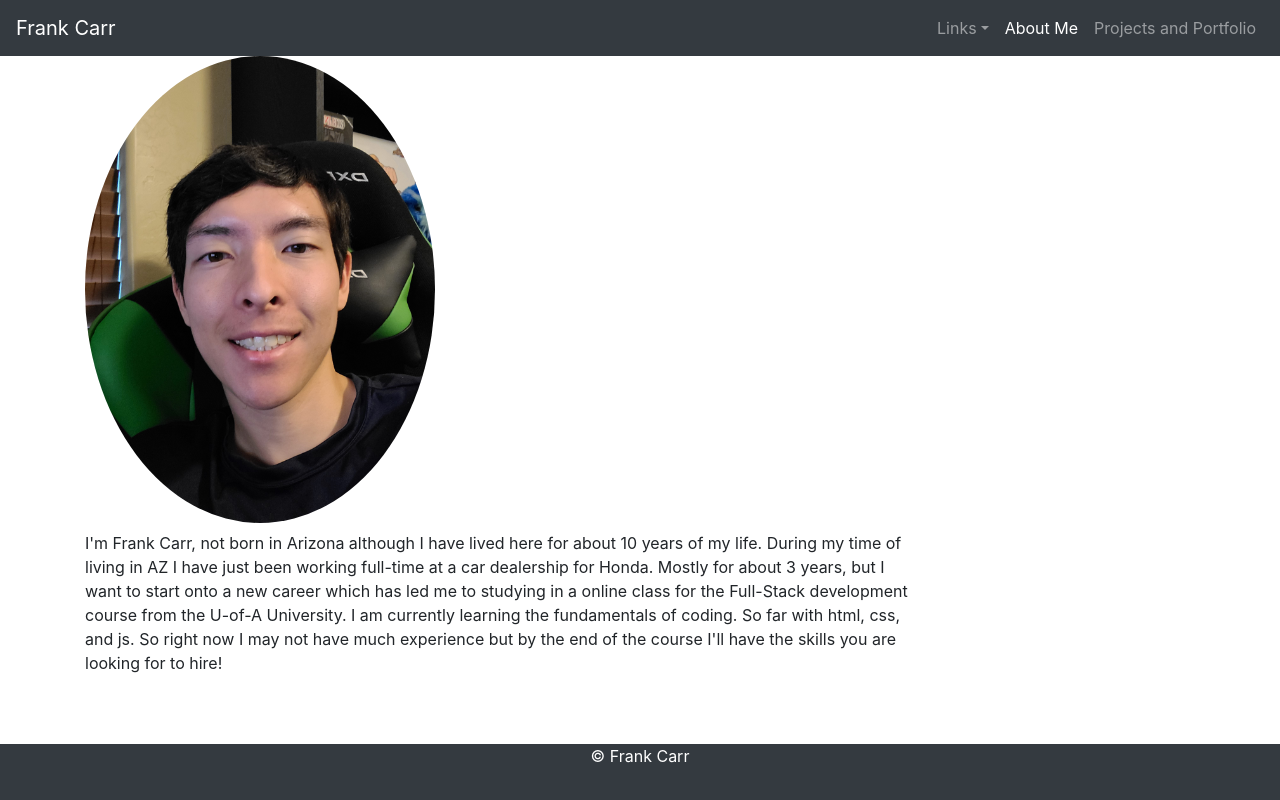
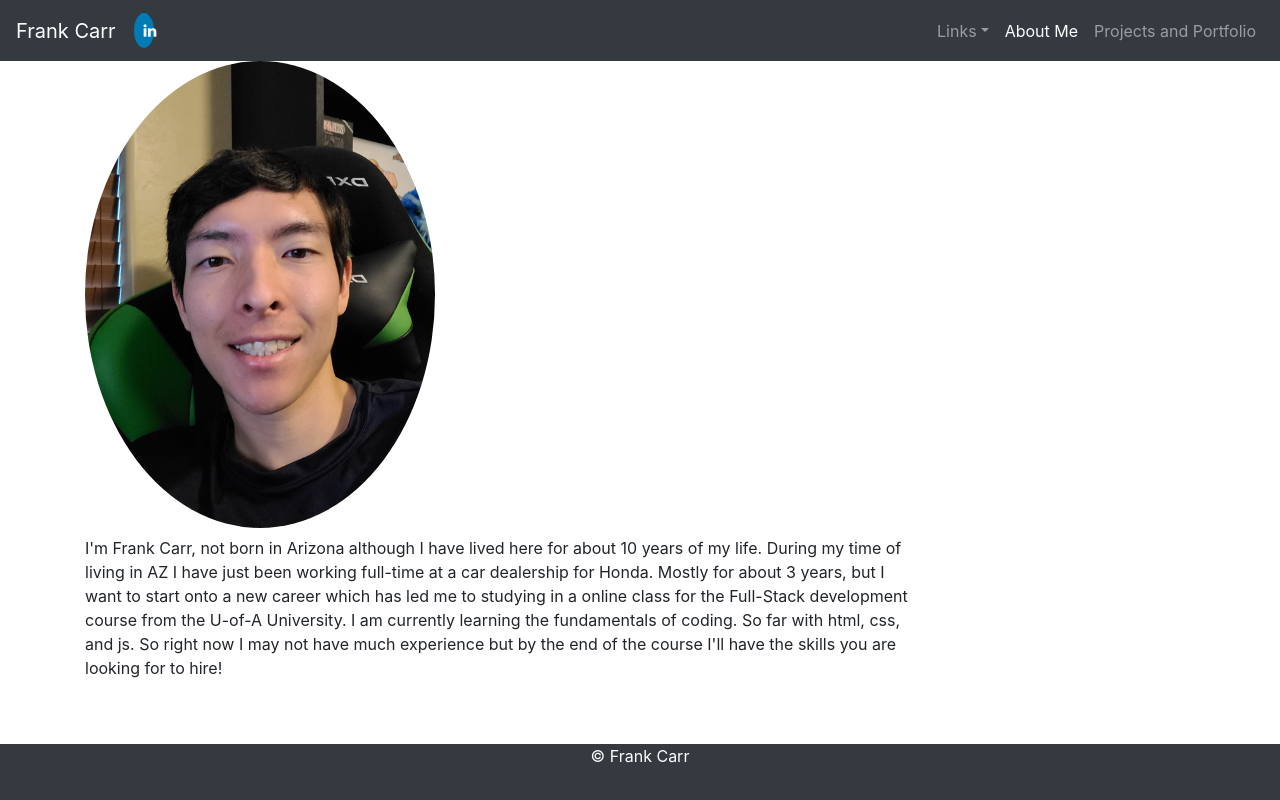
Before and after one commit to gundamtrooperx/reactPortfolio, a React (Create React App) app in the folder react-portfolio/: page / in a window 1280 px wide. Built offline with nearby package versions, Linux system fonts and the light colour scheme.

Commit message:
added changes to header.js, app.css, index.html for social icon links

```diff
--- a/react-portfolio/public/index.html
+++ b/react-portfolio/public/index.html
@@ -15,6 +15,7 @@
   <link rel="manifest" href="%PUBLIC_URL%/manifest.json" />
   <link rel="stylesheet" href="https://cdn.jsdelivr.net/npm/bootstrap@4.5.3/dist/css/bootstrap.min.css"
     integrity="sha384-TX8t27EcRE3e/ihU7zmQxVncDAy5uIKz4rEkgIXeMed4M0jlfIDPvg6uqKI2xXr2" crossorigin="anonymous">
+  <link rel="stylesheet" href="https://cdnjs.cloudflare.com/ajax/libs/font-awesome/4.7.0/css/font-awesome.min.css">
   <!--
       Notice the use of %PUBLIC_URL% in the tags above.
       It will be replaced with the URL of the `public` folder during the build.
--- a/react-portfolio/src/App.css
+++ b/react-portfolio/src/App.css
@@ -4,3 +4,22 @@ footer{
   width:100%;
   height:7vh;
 }
+
+.fa {
+  padding: 10px;
+  font-size: 15px;
+  width: 20px;
+  text-align: center;
+  text-decoration: none;
+  margin: 5px 2px;
+  border-radius: 50%;
+}
+
+.fa:hover {
+  opacity: 0.7;
+}
+
+.fa-linkedin {
+  background: #007bb5;
+  color: white;
+}
--- a/react-portfolio/src/components/Header.js
+++ b/react-portfolio/src/components/Header.js
@@ -6,20 +6,7 @@ function Header() {
             <a className="navbar-brand" href="/">Frank Carr</a>
             <ul className="social-list list-inline mb-0">
                 <li className="list-inline-item">
-                    <a className="text-white" href="#">
-                        <svg className="svg-inline--fa fa-twitter fa-w-16 fa-fw" aria-hidden="true" focusable="false" data-prefix="fab"
-                            data-icon="linkedin" role="img" xmlns="http://www.w3.org/2000/svg" viewBox="0 0 512 512" data-fa-i2svg="">
-                            <path fill="currentColor" d="M459.37 151.716c.325 4.548.325 9.097.325 13.645 0 138.72-105.583 298.558-298.558
-                             298.558-59.452 0-114.68-17.219-161.137-47.106 8.447.974 16.568 1.299 25.34 1.299 49.055 0 94.213-16.568 130.274
-                             -44.832-46.132-.975-84.792-31.188-98.112-72.772 6.498.974 12.995 1.624 19.818 1.624 9.421 0 18.843-1.3 27.614-3
-                             .573-48.081-9.747-84.143-51.98-84.143-102.985v-1.299c13.969 7.797 30.214 12.67 47.431 13.319-28.264-18.843-46.7
-                             81-51.005-46.781-87.391 0-19.492 5.197-37.36 14.294-52.954 51.655 63.675 129.3 105.258 216.365 109.807-1.624-7.
-                             797-2.599-15.918-2.599-24.04 0-57.828 46.782-104.934 104.934-104.934 30.213 0 57.502 12.67 76.67 33.137 23.715-
-                             4.548 46.456-13.32 66.599-25.34-7.798 24.366-24.366 44.833-46.132 57.827 21.117-2.273 41.584-8.122 60.426-16.243
-                             -14.292 20.791-32.161 39.308-52.628 54.253z">
-                            </path>
-                        </svg>
-                    </a>
+                    <a className="fa fa-linkedin" href="https://www.linkedin.com/notifications/"></a>
                 </li>
             </ul>
             <button className="navbar-toggler" type="button" data-toggle="collapse" data-target="#navbarSupportedContent" aria-controls="navbarSupportedContent" aria-expanded="false" aria-label="Toggle navigation">
```
